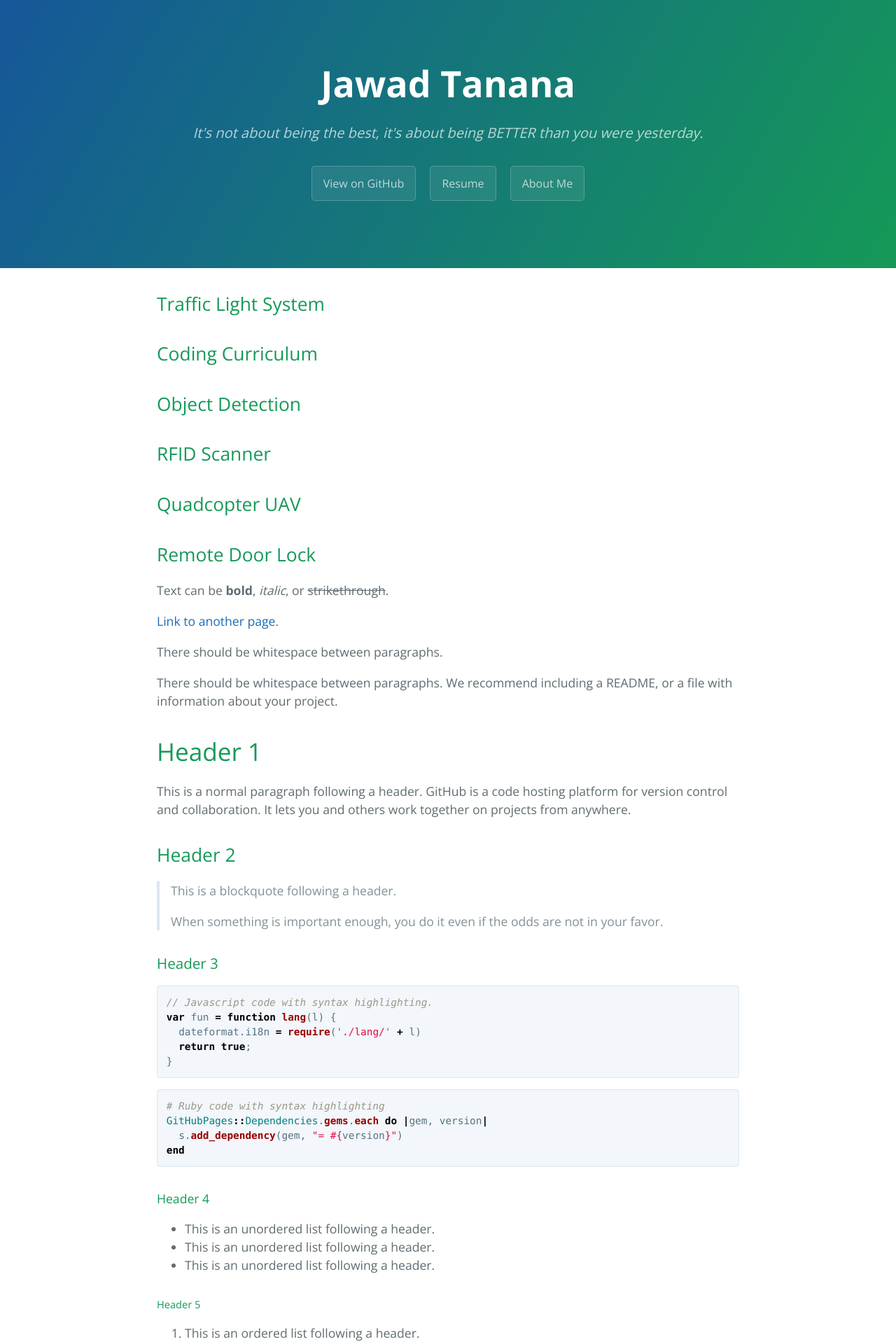
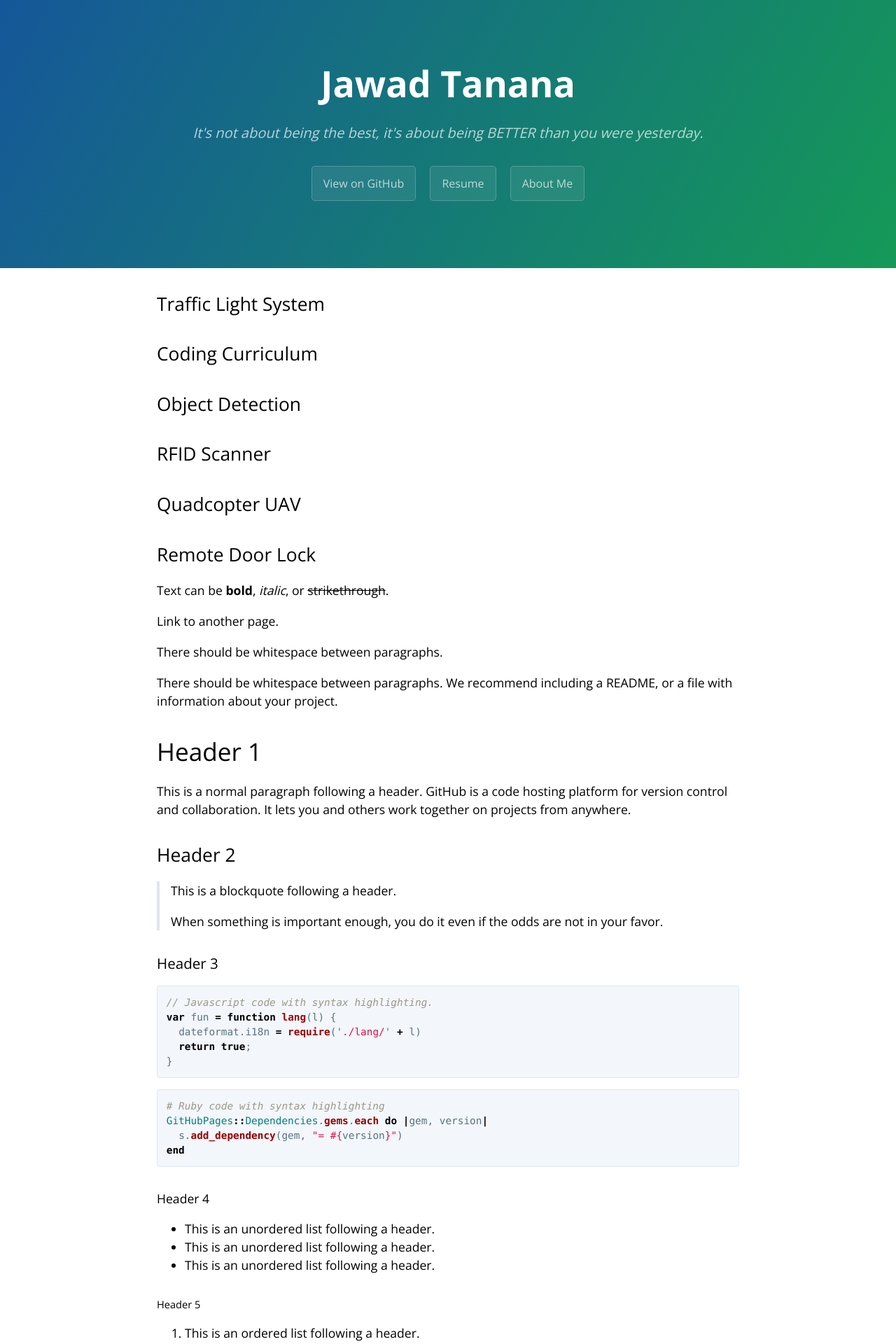
Before and after one commit to joey101/website, a Jekyll site: the page built from index.md, in a window 1280 px wide. Shown: the top 1920 px of the page at 70% size. Built offline with Jekyll 4.4.1, drawn with Linux system fonts in a browser that asks for light colours; our own code applies the rules of GitHub Pages for plain Markdown files.

Commit message:
Update variables.scss

```diff
--- a/_sass/variables.scss
+++ b/_sass/variables.scss
@@ -8,10 +8,10 @@ $header-bg-color: #159957 !default;
 $header-bg-color-secondary: #155799 !default;
 
 // Text
-$section-headings-color: #159957 !default;
-$body-text-color: #606c71 !default;
-$body-link-color: #1e6bb8 !default;
-$blockquote-text-color: #819198 !default;
+$section-headings-color: #000000 !default;
+$body-text-color: #000000 !default;
+$body-link-color: #000000 !default;
+$blockquote-text-color: #000000 !default;
 
 // Code
 $code-bg-color: #f3f6fa !default;
```
